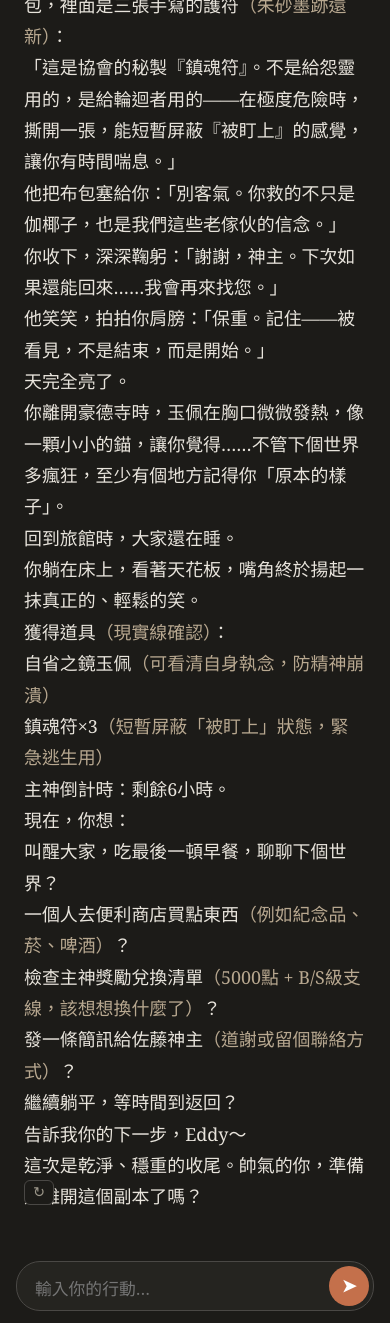
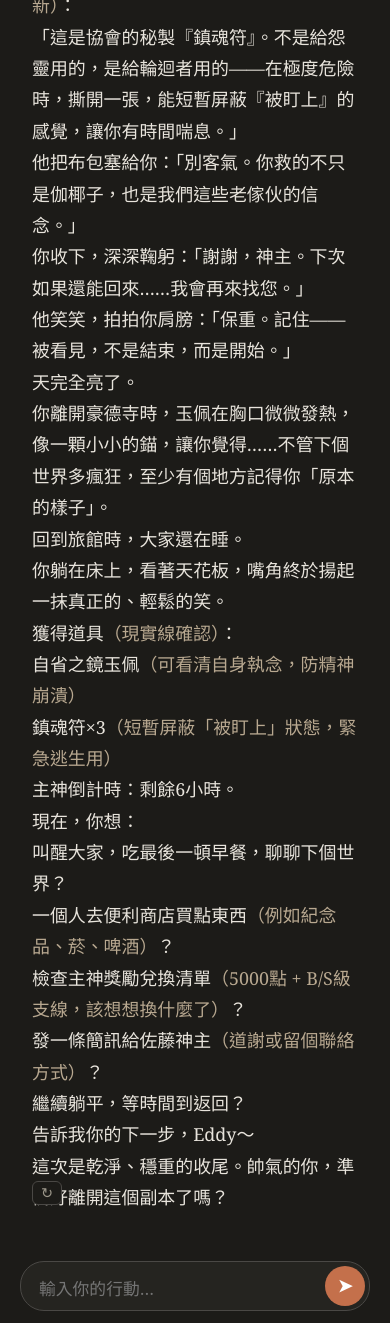
Before and after one commit to lainn9527/agent-story, a Flask app: page / in a window 390 px wide. Shown: the part 1277-2600 px from the top of the page. Run offline with Flask 3, Linux system fonts and the light colour scheme; data that the repository does not hold is empty; some libraries are stand-ins or nearby versions.

Commit message:
Increase mobile padding for better readability
Co-Authored-By: Claude Opus 4.6 <noreply@anthropic.com>

```diff
--- a/static/style.css
+++ b/static/style.css
@@ -1710,11 +1710,11 @@ body {
   }
 
   #messages {
-    padding: 16px 20px;
+    padding: 16px 28px;
   }
 
   #input-area {
-    padding: 12px 16px;
+    padding: 12px 20px;
   }
 
   /* --- Novel reader style for messages --- */
```
